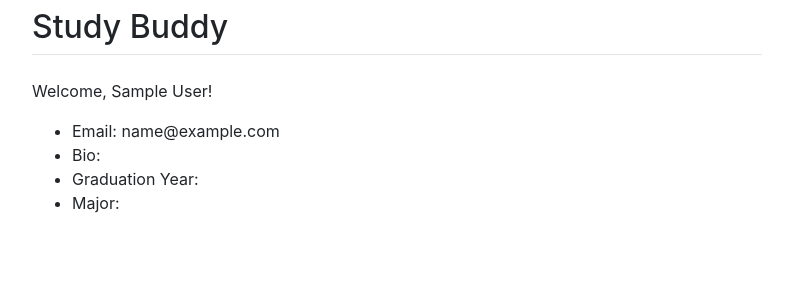
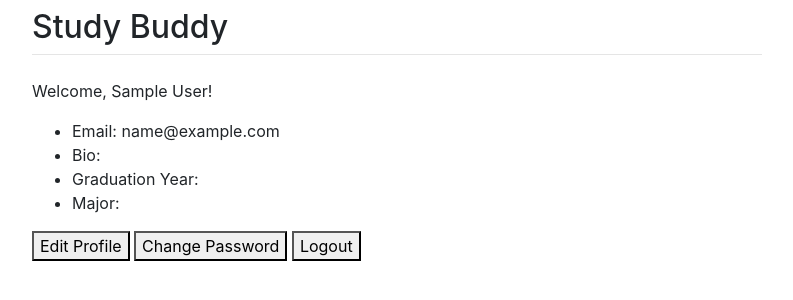
Before and after one commit to noahnarc/Study-Buddy, a Django app: page / in a window 1280 px wide. Shown: the top 300 px of the page, without its empty margins (243-1036 px from the left). Run offline with Django 3.2, Linux system fonts and the light colour scheme; the visitor is signed in with stand-in values (Sample User, id 1); some libraries are stand-ins or nearby versions.

Commit message:
added buttons on homepage

```diff
--- a/study/templates/study/index.html
+++ b/study/templates/study/index.html
@@ -20,6 +20,13 @@ Study Buddy
       <li>Major: {{ user.profile.major }}</li>
     </ul>
 
+    <p>
+    <button onclick="window.location.href='/study/profile';">Edit Profile</button>
+    <button onclick="window.location.href='/accounts/password/change/';">Change Password</button>
+    <button onclick="window.location.href='/accounts/logout/';">Logout</button>
+    </p>
+
+
   {% else %}
     <a href="{% provider_login_url 'google' %}">Login with Google</a>
   {% endif %}
--- a/study/templates/study/profile.html
+++ b/study/templates/study/profile.html
@@ -19,6 +19,7 @@ Update Profile
     {% for message in messages %}
         <div>{{ message }}</div>
     {% endfor %}
+    <a href="/">Go back to Profile</a>
 {% endif %}
 </div>
 {% endblock %}
```
Also changed, not shown: study/forms.py (line endings or trailing spaces), study/views.py (line endings or trailing spaces). Lines whose indentation alone changed are shown as unchanged.
